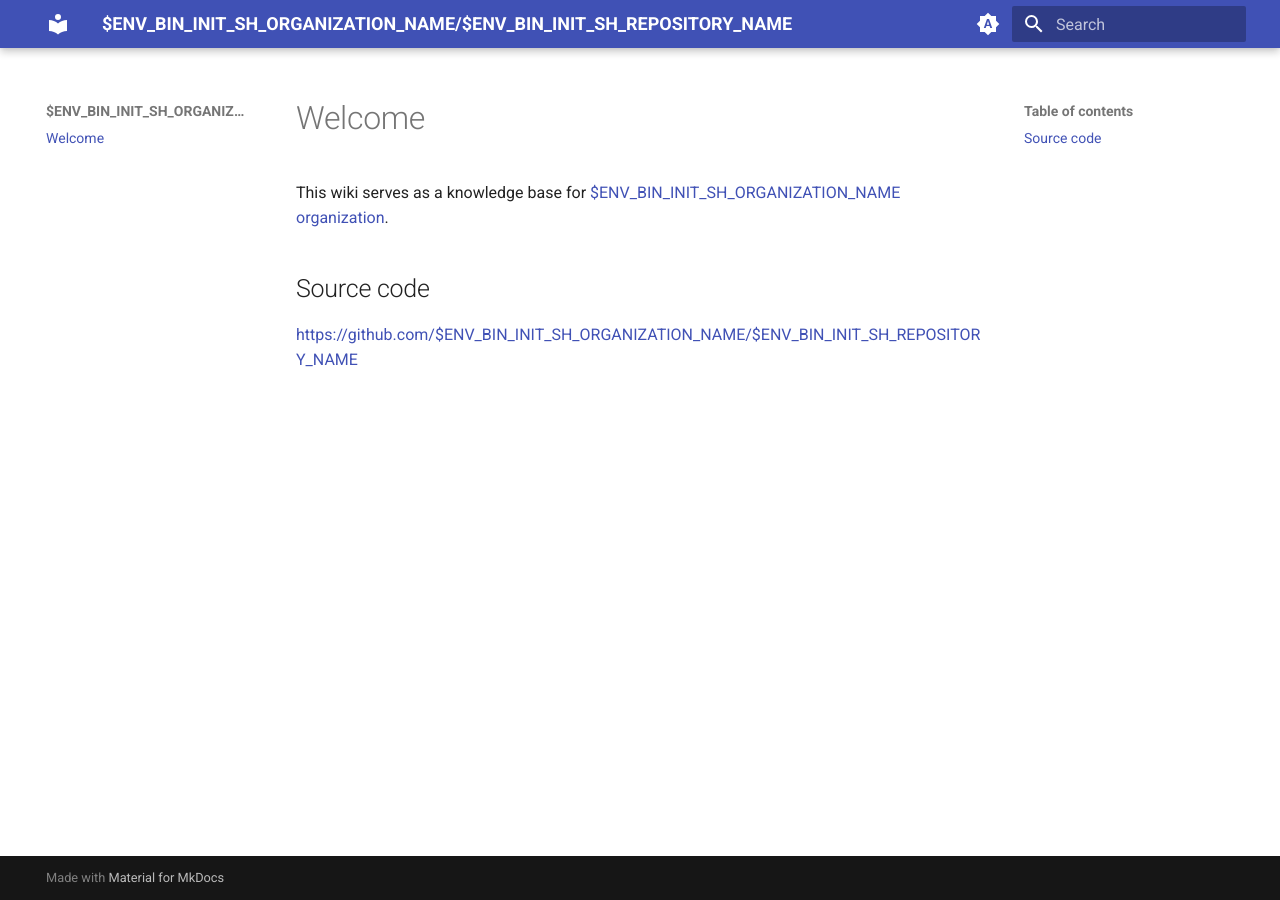
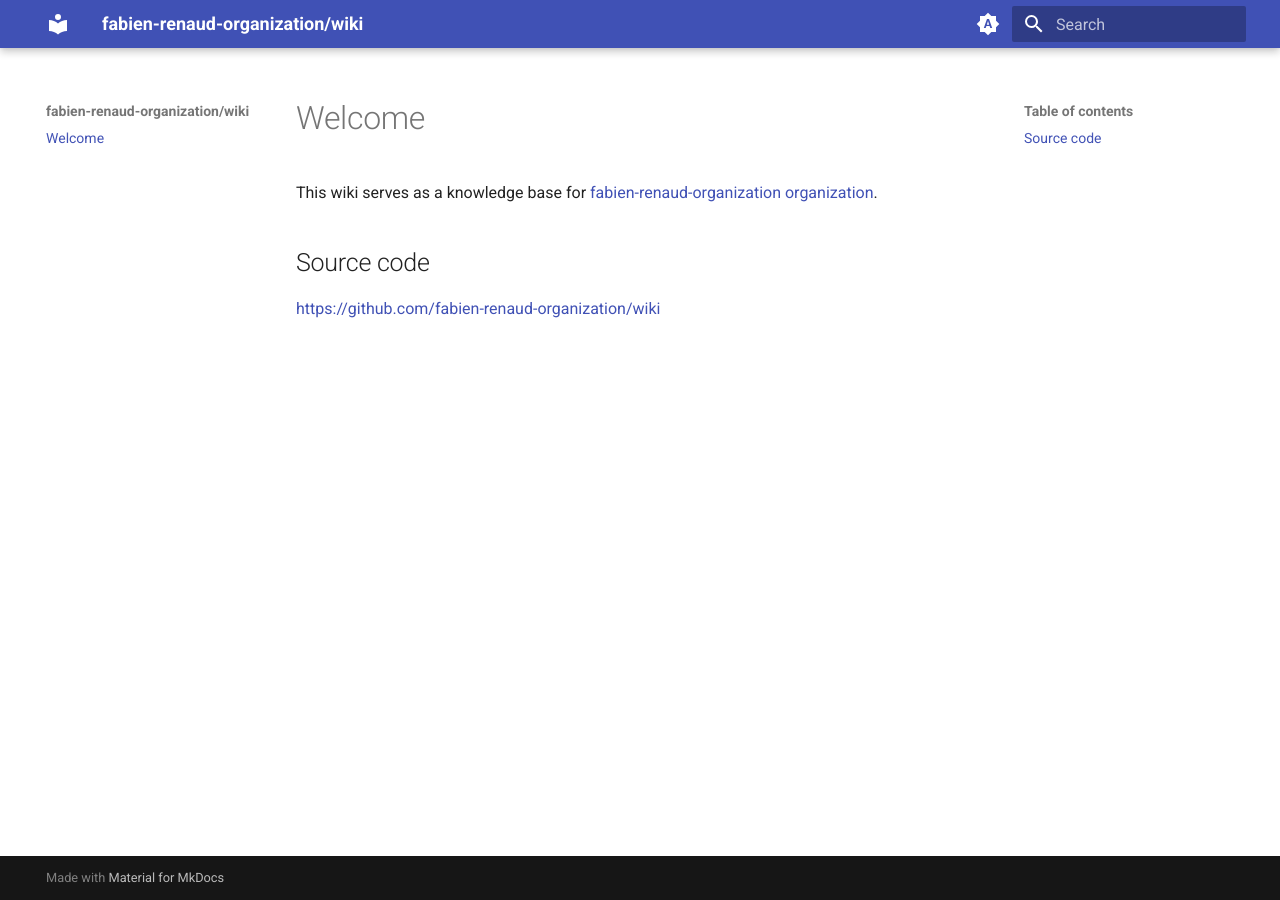
Before and after one commit to fabien-renaud-organization/wiki, an MkDocs documentation site: the page built from docs/index.md, in a window 1280 px wide. Built offline with MkDocs 1.6.1 and Material for MkDocs 9.7.7, drawn with Linux system fonts in a browser that asks for light colours.

Commit message:
feat: apply bin/init.sh

```diff
--- a/docs/index.md
+++ b/docs/index.md
@@ -1,7 +1,7 @@
 # Welcome
 
-This wiki serves as a knowledge base for [$ENV_BIN_INIT_SH_ORGANIZATION_NAME organization](https://github.com/organizations/$ENV_BIN_INIT_SH_ORGANIZATION_NAME).
+This wiki serves as a knowledge base for [fabien-renaud-organization organization](https://github.com/organizations/fabien-renaud-organization).
 
 ## Source code
 
-[https://github.com/$ENV_BIN_INIT_SH_ORGANIZATION_NAME/$ENV_BIN_INIT_SH_REPOSITORY_NAME](https://github.com/$ENV_BIN_INIT_SH_ORGANIZATION_NAME/$ENV_BIN_INIT_SH_REPOSITORY_NAME)
+[https://github.com/fabien-renaud-organization/wiki](https://github.com/fabien-renaud-organization/wiki)
--- a/mkdocs.yml
+++ b/mkdocs.yml
@@ -1,5 +1,5 @@
-site_name: $ENV_BIN_INIT_SH_ORGANIZATION_NAME/$ENV_BIN_INIT_SH_REPOSITORY_NAME
-site_url: https://$ENV_BIN_INIT_SH_FQDN
+site_name: fabien-renaud-organization/wiki
+site_url: https://wiki.fabien-renaud.fr
 markdown_extensions:
   - sane_lists
 theme:
```
Also changed, not shown: 2 other files.
